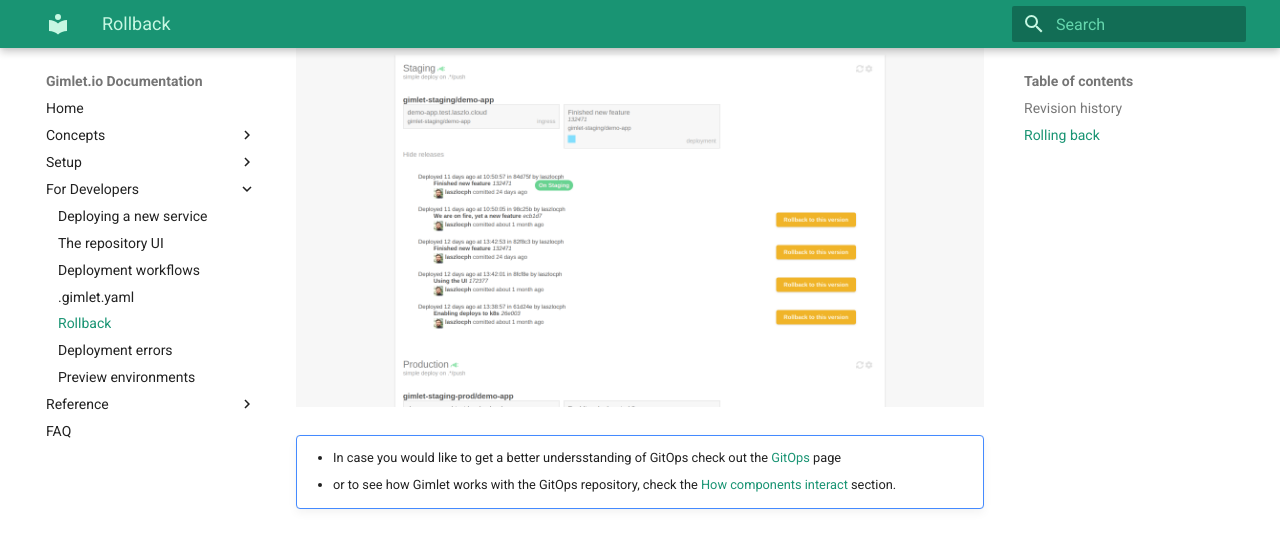
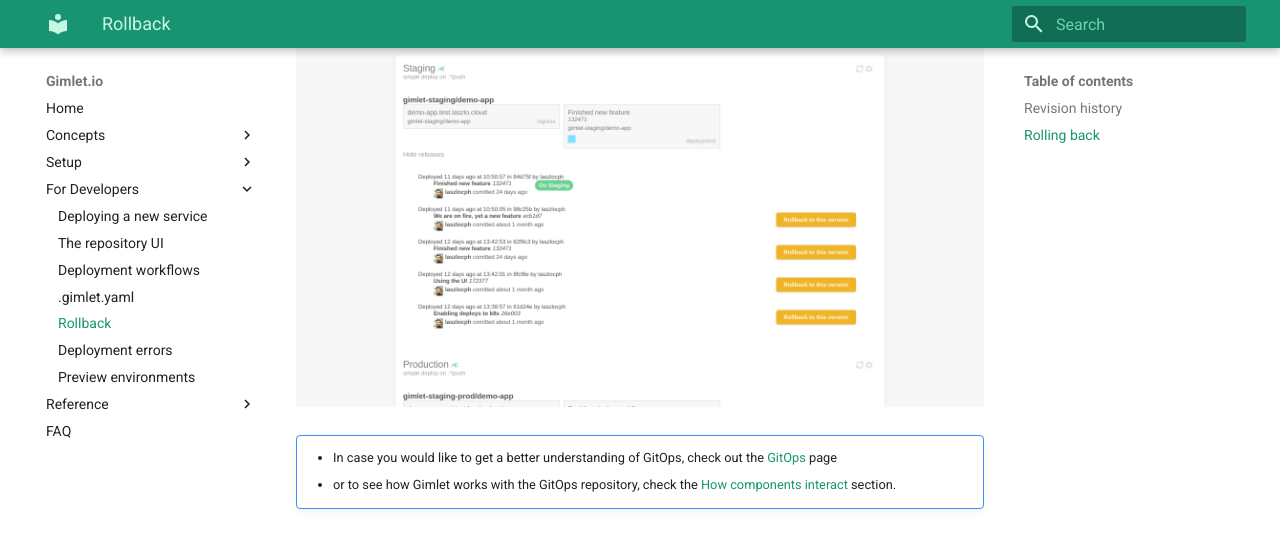
Before and after one commit to laszlocph/gimlet-docs, an MkDocs documentation site: the page built from docs/developers/rollback.md, in a window 1280 px wide and 900 px high, scrolled down 733 px. Shown: the top 554 px of the window. Built offline with MkDocs 1.6.1 and Material for MkDocs 9.7.7, drawn with Linux system fonts in a browser that asks for light colours.

Commit message:
Shuffling

```diff
--- a/docs/developers/rollback.md
+++ b/docs/developers/rollback.md
@@ -26,7 +26,7 @@ You can track your most recent releases:
 
 !!! note ""
 
-    - In case you would like to get a better undersstanding of GitOps check out the [GitOps](/concepts/gitops) page
+    - In case you would like to get a better understanding of GitOps, check out the [GitOps](/concepts/gitops) page
     - or to see how Gimlet works with the GitOps repository, check the [How components interact](/concepts/architecture#how-components-interact) section.
 
 ## Rolling back
--- a/mkdocs.yml
+++ b/mkdocs.yml
@@ -1,4 +1,4 @@
-site_name: Gimlet.io Documentation
+site_name: Gimlet.io
 theme:
   name: material
 
```
Also changed, not shown: docs/index.md (+3 -3 lines), docs/reference/github.md (+0 -2 lines).
